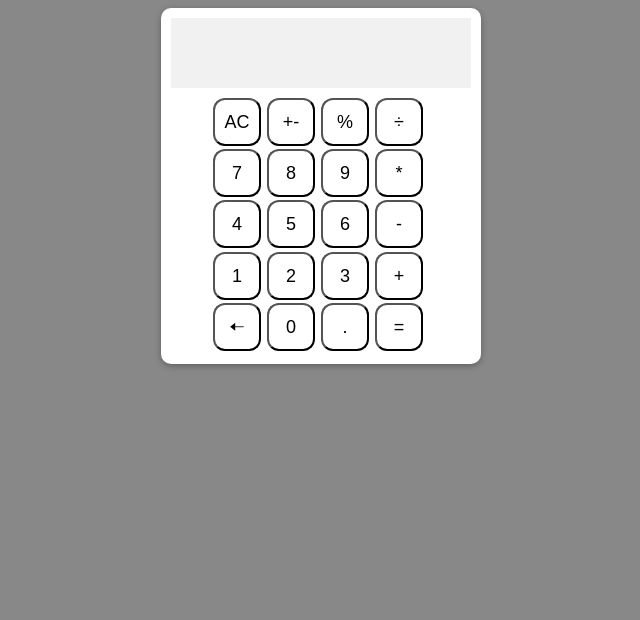
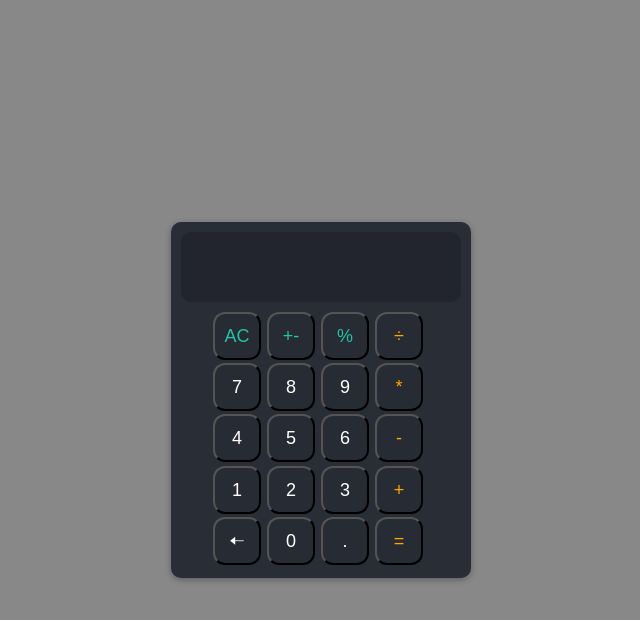
Before and after one commit to doddy-s/kuis-praktikum-1-if08, a plain HTML site: page index.html in a window 1280 px wide. Shown: the whole page, without its empty margins (319-959 px from the left). Drawn offline with Linux system fonts and the light colour scheme.

Commit message:
beautify the look but the percent is still broken

```diff
--- a/css/style.css
+++ b/css/style.css
@@ -1,13 +1,20 @@
+*{
+  margin: 0;
+  padding: 0;
+  box-sizing: border-box;
+}
+
 body{
   background-color: #888;
-  display: flex;
-  text-align: center;
-  justify-content: center;
+  position: absolute;
+  top: 50%;
+  left: 50%;
+  transform: translate(-50%, -50%);
 }
 .calculator {
   width: 300px;
   padding: 10px;
-  background-color: #fff;
+  background-color: #292D36;
   border-radius: 10px;
   box-shadow: 0 2px 6px rgba(0, 0, 0, 0.3);
 }
@@ -19,10 +26,13 @@ body{
   font-size: 36px;
   text-align: right;
   border: none;
-  background-color: #f1f1f1;
+  border-radius: 10px;
+  background-color: #22252D;
+  color: white;
   padding: 10px;
   box-sizing: border-box;
 }
+
 .buttons{
   display: flex;
   text-align: center;
@@ -40,9 +50,9 @@ body{
 
 .generalBtn {
   display: flex;
-  background-color: #ffffff;
+  background-color: #272B33;
   transition-duration: 100ms;
-  color: #000000;
+  color: white;
   font-size: 1.125rem;
   line-height: 1.75rem;
   justify-content: center;
@@ -53,11 +63,26 @@ body{
   border-width: 2px;
 }
 
-.generalOp{
+.generalOp1{
   display: flex;
-  background-color: #ffffff;
+  background-color: #272B33;
   transition-duration: 100ms;
-  color: #000000;
+  color: #26C2A9;
+  font-size: 1.125rem;
+  line-height: 1.75rem;
+  justify-content: center;
+  align-items: center;
+  width: 3rem;
+  height: 3rem;
+  border-radius: 0.75rem;
+  border-width: 2px;
+}
+
+.generalOp2{
+  display: flex;
+  background-color: #272B33;
+  transition-duration: 100ms;
+  color: orange;
   font-size: 1.125rem;
   line-height: 1.75rem;
   justify-content: center;
@@ -73,7 +98,12 @@ body{
   color: #ffffff;
 }
 
-.generalOp:hover{
+.generalOp1:hover{
   background-color: #000000;
   color: #ffffff;
 }
+
+.generalOp2:hover{
+  background-color: #000000;
+  color: #ffffff;
+}
--- a/index.html
+++ b/index.html
@@ -13,26 +13,26 @@
       <input type="text" id="display" disabled />
       <div class="buttons">
         <div class="buttonLayout">
-          <button onclick="clearDisplay()" class="generalOp">AC</button>
-          <button onclick="toggleSign()" class="generalOp">+-</button>
-          <button onclick="addToDisplay('/100')" class="generalOp">%</button>
-          <button onclick="addToDisplay('/')" class="generalOp">÷</button>
+          <button onclick="clearDisplay()" class="generalOp1">AC</button>
+          <button onclick="toggleSign()" class="generalOp1">+-</button>
+          <button onclick="addToDisplay('/100')" class="generalOp1">%</button>
+          <button onclick="addToDisplay('/')" class="generalOp2">÷</button>
           <button onclick="addToDisplay('7')" class="generalBtn">7</button>
           <button onclick="addToDisplay('8')" class="generalBtn">8</button>
           <button onclick="addToDisplay('9')" class="generalBtn">9</button>
-          <button onclick="addToDisplay('*')" class="generalOp">*</button>
+          <button onclick="addToDisplay('*')" class="generalOp2">*</button>
           <button onclick="addToDisplay('4')" class="generalBtn">4</button>
           <button onclick="addToDisplay('5')" class="generalBtn">5</button>
           <button onclick="addToDisplay('6')" class="generalBtn">6</button>
-          <button onclick="addToDisplay('-')" class="generalOp">-</button>
+          <button onclick="addToDisplay('-')" class="generalOp2">-</button>
           <button onclick="addToDisplay('1')" class="generalBtn">1</button>
           <button onclick="addToDisplay('2')" class="generalBtn">2</button>
           <button onclick="addToDisplay('3')" class="generalBtn">3</button>
-          <button onclick="addToDisplay('+')" class="generalBtn">+</button>
+          <button onclick="addToDisplay('+')" class="generalOp2">+</button>
           <button onclick="backspace()" class="generalBtn">&#129056;</button>
           <button onclick="addToDisplay('0')" class="generalBtn">0</button>
-          <button onclick="addToDisplay('.')" class="generalOp">.</button>
-          <button onclick="calculate()" class="generalOp">=</button>
+          <button onclick="addToDisplay('.')" class="generalBtn">.</button>
+          <button onclick="calculate()" class="generalOp2">=</button>
         </div>
       </div>
     </div>
```
